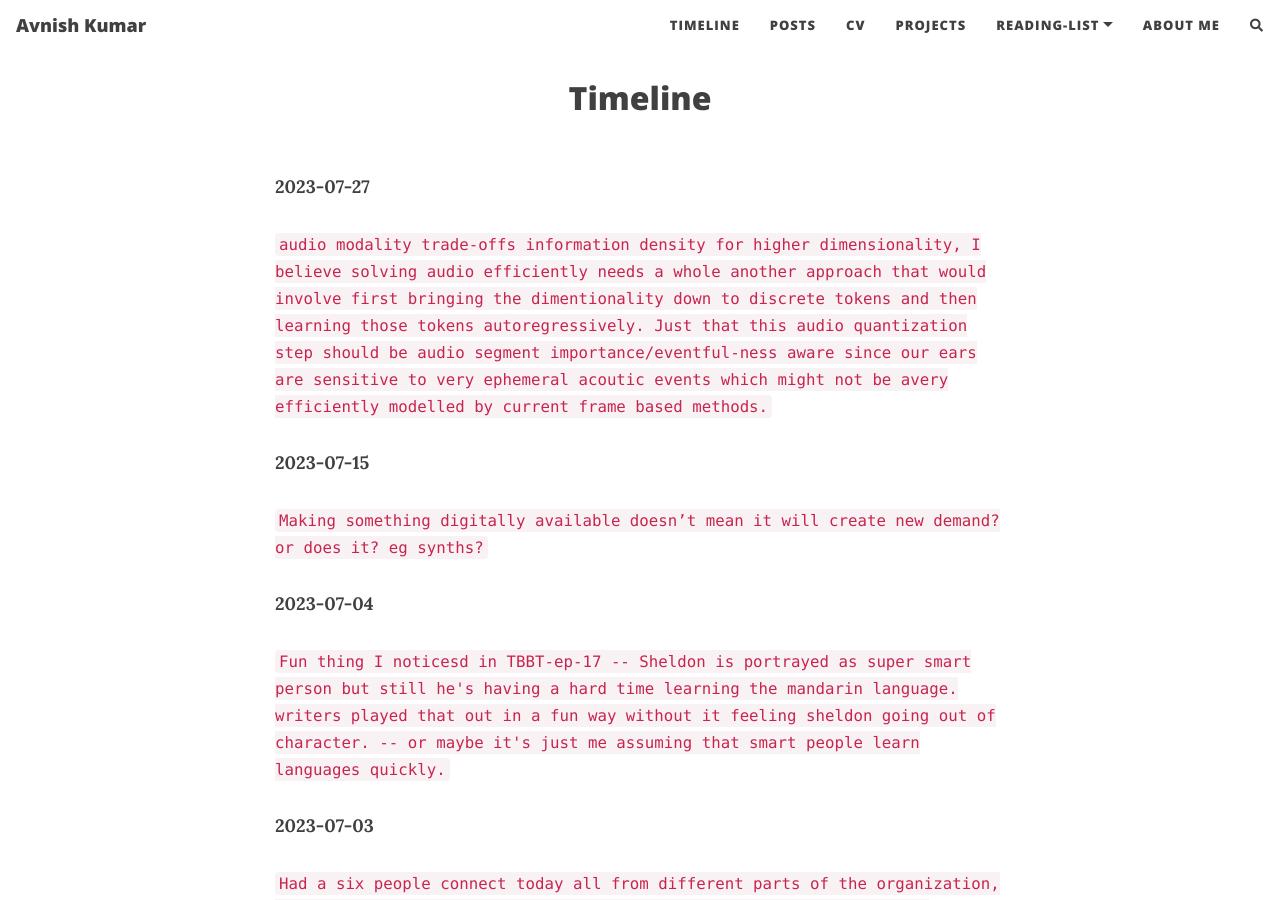
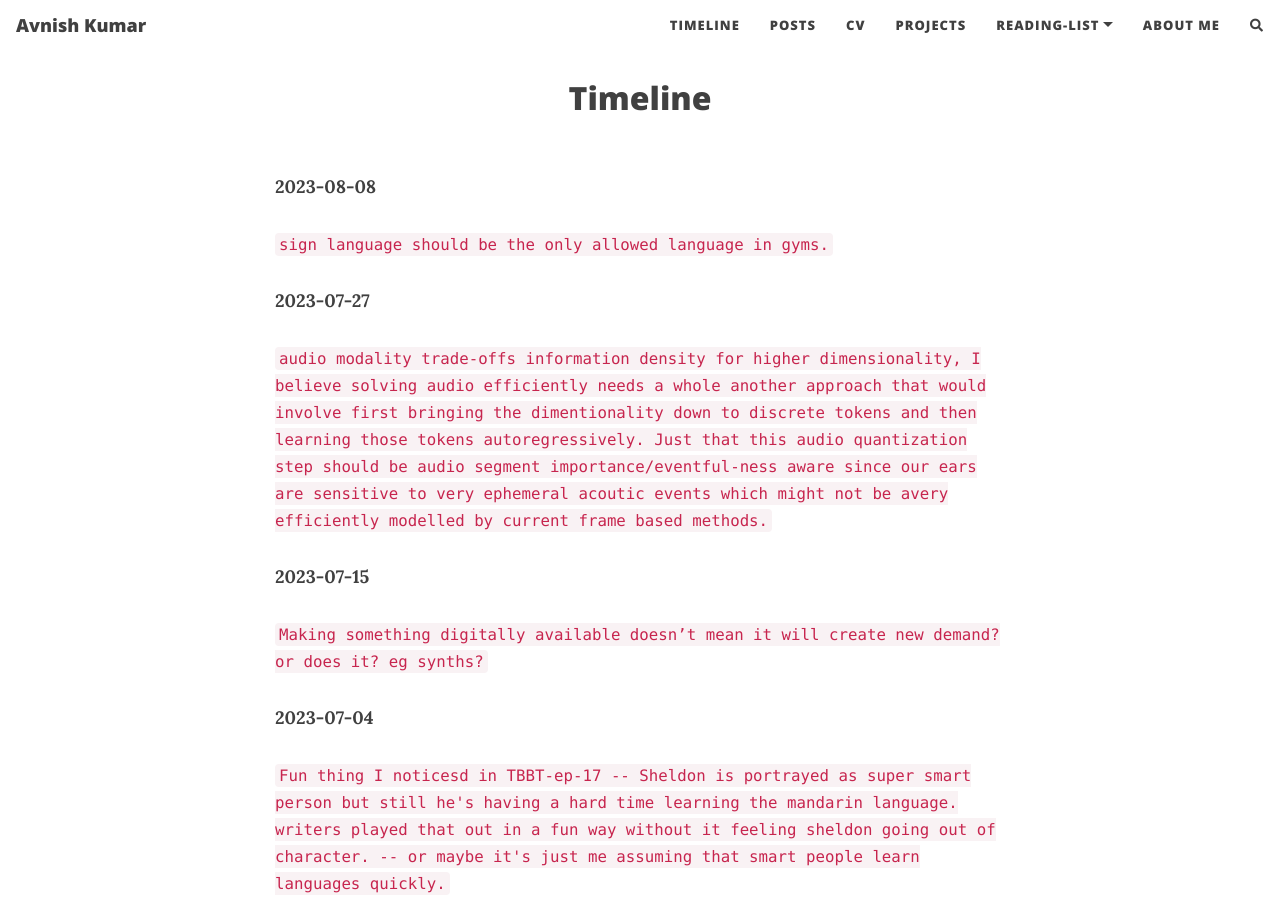
Before and after one commit to kavnish/kavnish.github.io, a Jekyll site: the page built from pages/timeline.md, in a window 1280 px wide and 900 px high. Built offline with Jekyll 4.4.1, drawn with Linux system fonts in a browser that asks for light colours; nearby versions of some CDN libraries; comment, search, counter and statistics services are not loaded.

Commit message:
updated tl

```diff
--- a/pages/timeline.md
+++ b/pages/timeline.md
@@ -8,6 +8,11 @@ nav-short: true
 full-width: false
 published: true
 ---
+
+**2023-08-08**
+
+`sign language should be the only allowed language in gyms.`
+
 
 **2023-07-27**
 
```
